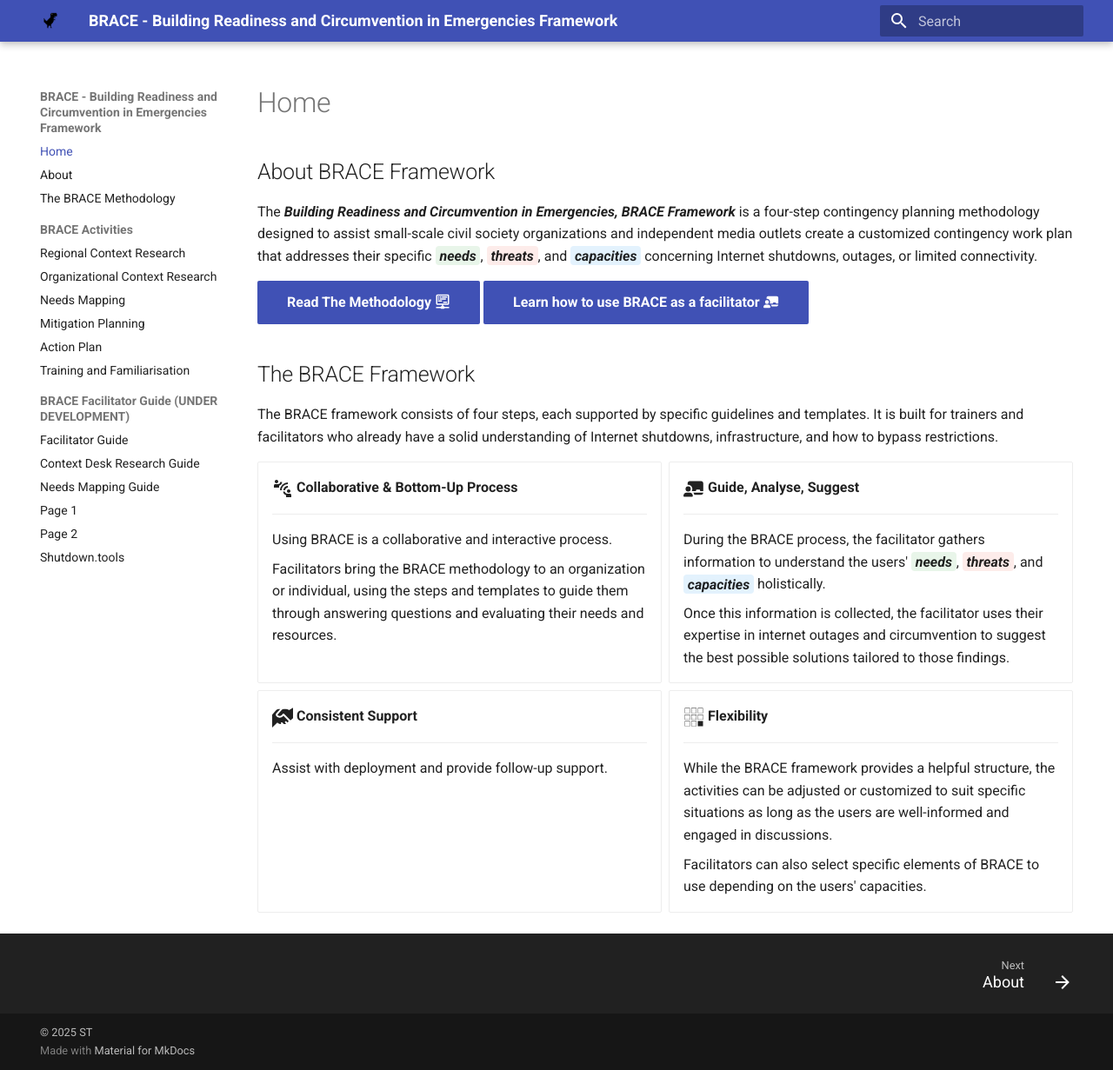
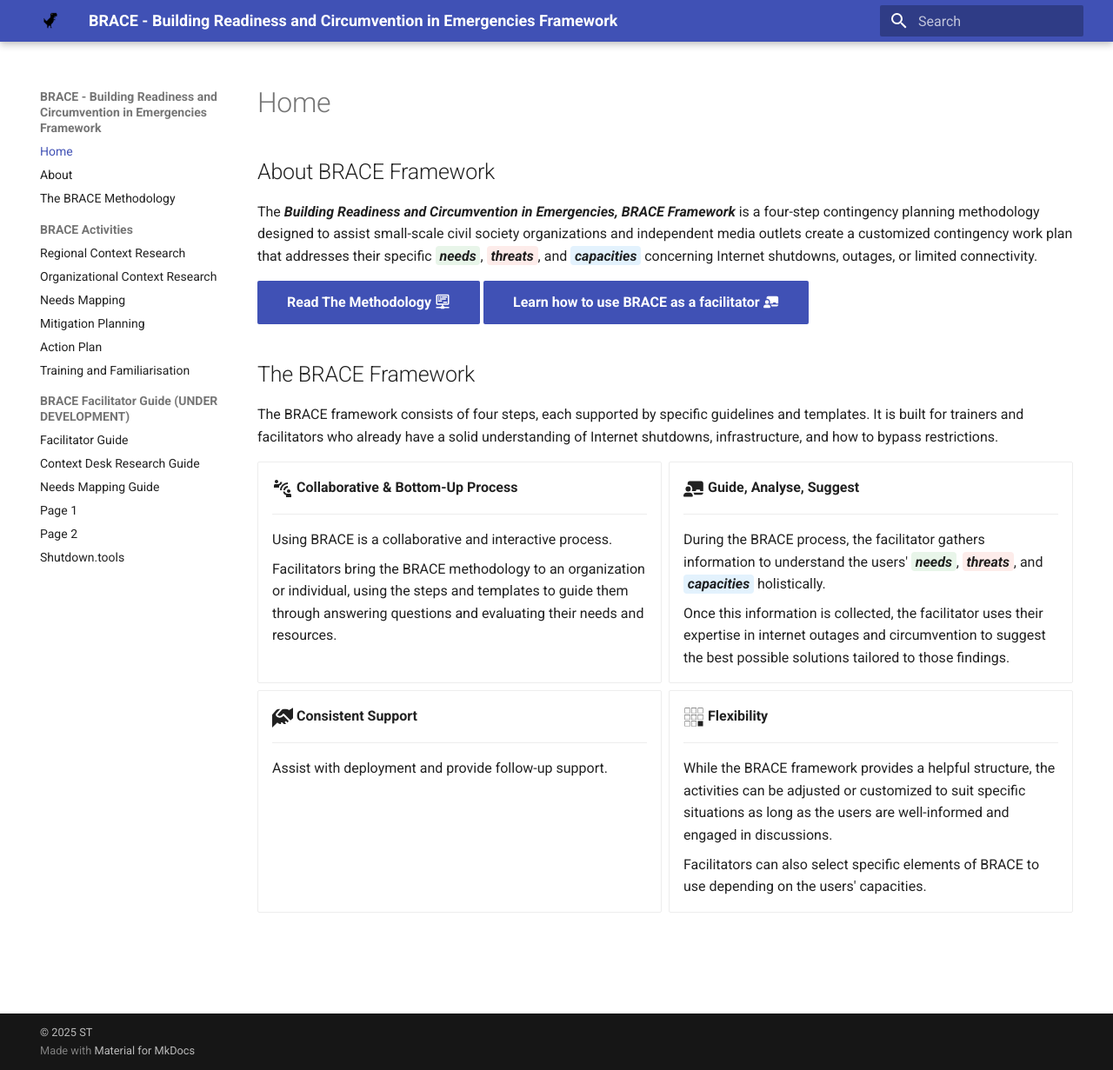
Before and after one commit to BRACE-Framework/BRACE-Framework.github.io, an MkDocs documentation site: the page built from docs/index.md, in a window 1280 px wide and 1231 px high. Shown: the whole window at 87% size. Built offline with MkDocs 1.6.1 and Material for MkDocs 9.7.7, drawn with Linux system fonts in a browser that asks for light colours; plug-ins that fetch from the network failed and are left out.

Commit message:
remove footer

```diff
--- a/mkdocs.yml
+++ b/mkdocs.yml
@@ -18,7 +18,6 @@ theme:
     - navigation.expand
     - toc.integrate
     - navigation.sections
-    - navigation.footer
     - navigation.indexes
     - navigation.top
     - navigation.tracking
@@ -26,6 +25,7 @@ theme:
     - navigation.sections
     - navigation.instant
     - search.highlight
+    - navigation.footer: false
 
   font:
     text: Roboto
```
